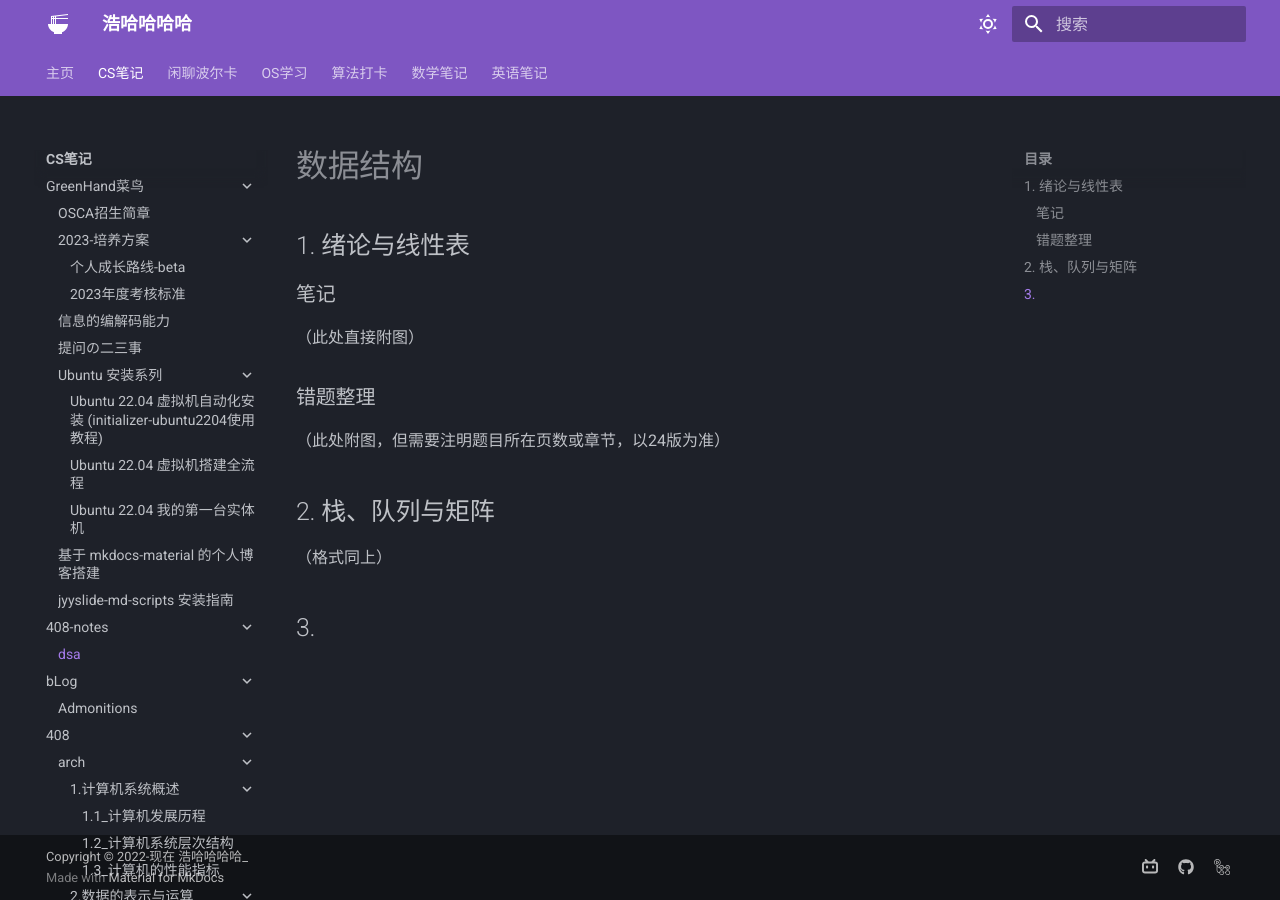
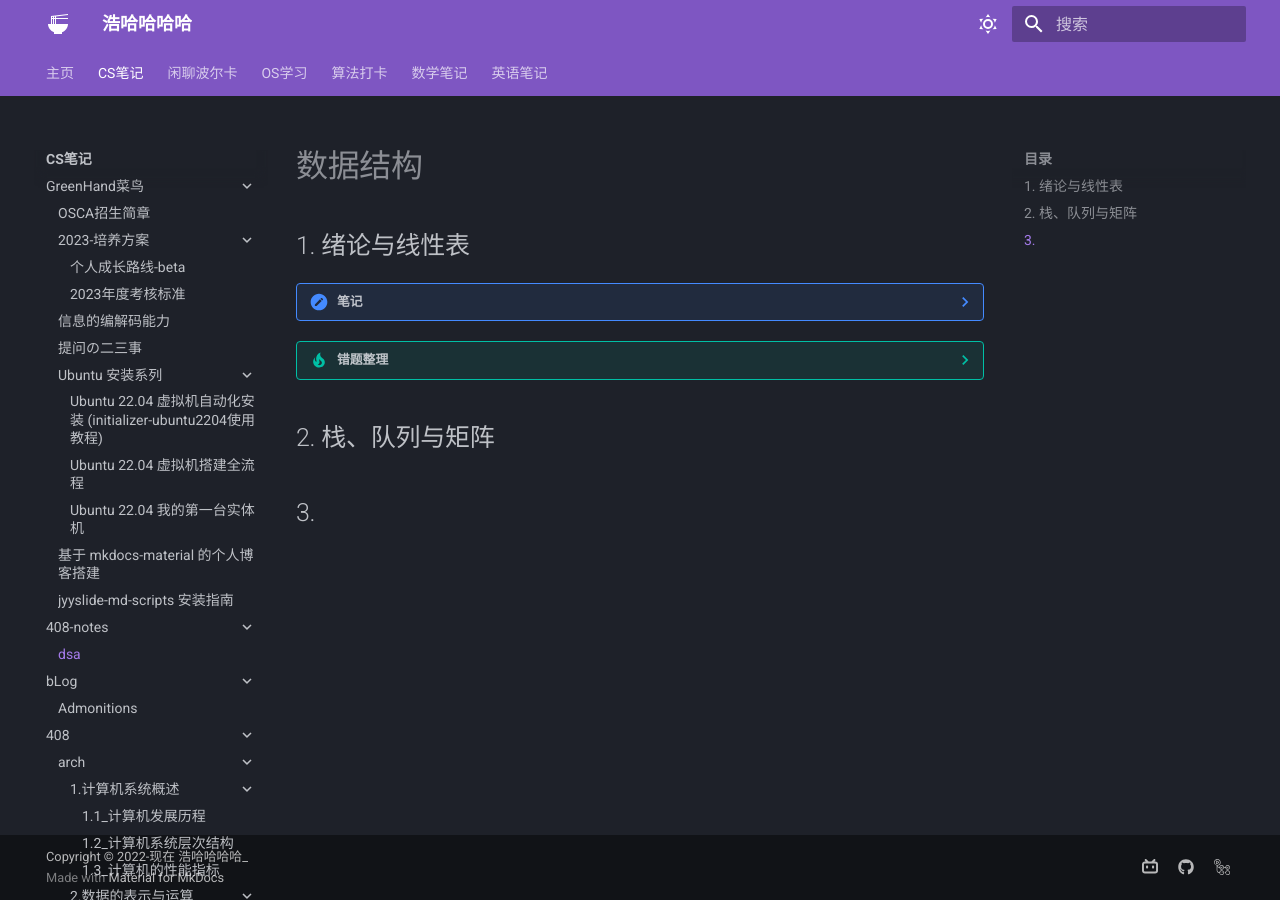
Before and after one commit to Haohahahaha/cs, an MkDocs documentation site: the page built from docs/408-notes/dsa.md, in a window 1280 px wide. Built offline with MkDocs 1.6.1 and Material for MkDocs 9.7.7, drawn with Linux system fonts in a browser that asks for light colours.

Commit message:
2024-01-24_05:41:55 update

```diff
--- a/docs/408-notes/dsa.md
+++ b/docs/408-notes/dsa.md
@@ -2,16 +2,20 @@
 
 ## 1. 绪论与线性表
 
-### 笔记
+??? note "笔记"
 
-（此处直接附图）
+    ![1-1](./pic/1-1.jpg)
+    ![1-2](./pic/1-2.jpg)
+    ![2-1](./pic/2-1.jpg)
+    ![2-2](./pic/2-2.jpg)
+    ![2-3](./pic/2-3.jpg)
+    ![2-4](./pic/2-4.jpg)
 
-### 错题整理
+??? tip "错题整理"
 
-（此处附图，但需要注明题目所在页数或章节，以24版为准）
+
 
 ## 2. 栈、队列与矩阵
 
-（格式同上）
 
 ## 3.
```
Also changed, not shown: docs/408-notes/pic/1-1.jpg (added), docs/408-notes/pic/1-2.jpg (added), docs/408-notes/pic/2-1.jpg (added), docs/408-notes/pic/2-2.jpg (added), docs/408-notes/pic/2-3.jpg (added), docs/408-notes/pic/2-4.jpg (added).
